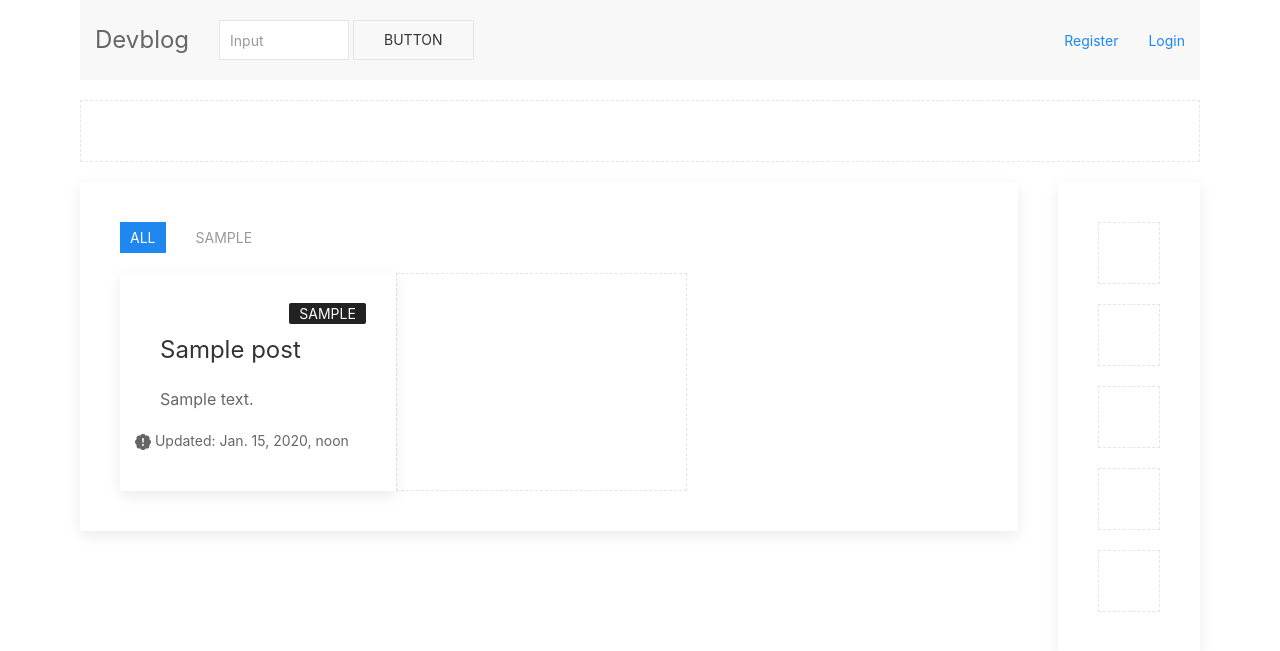
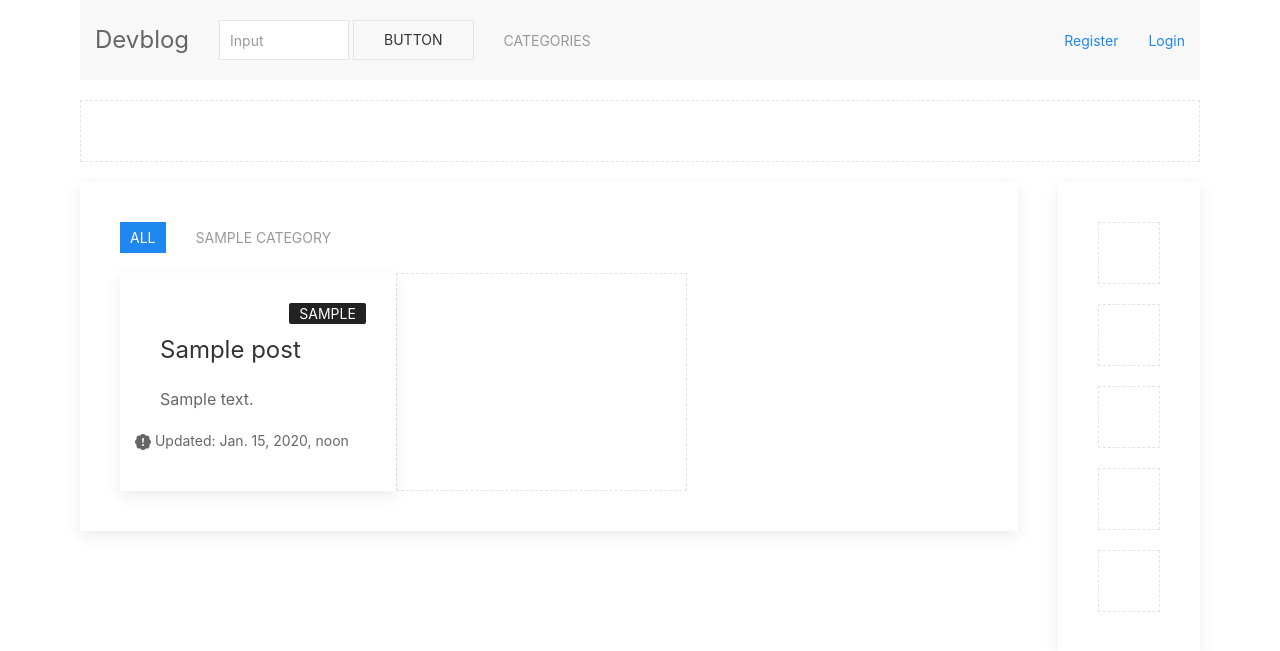
Before and after one commit to Madalin-Antonoiu/python-devblog, a Django app: page / in a window 1280 px wide. Shown: the top 651 px of the page. Run offline with Django 3.2, Linux system fonts and the light colour scheme; tables that the repository leaves empty hold one stand-in row (values such as "Sample post").

Commit message:
Categories Navigation & Sorting!

```diff
--- a/main/blog/templates/home.html
+++ b/main/blog/templates/home.html
@@ -14,8 +14,8 @@
                         <ul class="uk-subnav uk-subnav-pill">
                             <li class="uk-active" uk-filter-control><a href="#">All</a></li>
 
-                            {% for post in object_list %}
-                                <li uk-filter-control="[data-category={{ post.category }}]"><a href="#">{{ post.category }}</a></li> <!-- It only shows the categories with posts in them -->
+                            {% for category in category_menu %}
+                                <li uk-filter-control="[data-category={{ category|slugify }}]"><a href="#">{{ category }}</a></li> <!-- It only shows the categories with posts in them -->
                             {% endfor %}
                         </ul>
 
@@ -24,7 +24,7 @@
 
                             {% for post in object_list %}
 
-                            <li data-category="{{ post.category }}"> <!-- The category dictates sorting-->
+                            <li data-category="{{ post.category|slugify }}"> <!-- The category dictates sorting-->
                                 <div class="uk-card uk-card-default uk-card-body uk-card-hover">
                                         <span class="uk-card-badge uk-label uk-background-secondary">
                                             <a href="{% url 'category' post.category|slugify %}" style=" color:inherit;"> {{ post.category}}</a>
@@ -94,4 +94,8 @@
 
             </div>
         </div>
+
+
+
+
     {% endblock %}
--- a/main/blog/templates/navbar.html
+++ b/main/blog/templates/navbar.html
@@ -5,12 +5,39 @@
 
         <a class="uk-navbar-item uk-logo" href="{% url 'home' %}">Devblog</a>
 
+        <!-- Search -->
         <div class="uk-navbar-item">
             <form action="javascript:void(0)">
                 <input class="uk-input uk-form-width-small" type="text" placeholder="Input">
                 <button class="uk-button uk-button-default">Button</button>
             </form>
         </div>
+
+         <!-- Categories Navbar -->
+        <nav class="uk-navbar-container" uk-navbar>
+            <div class="uk-navbar-left">
+
+                <ul class="uk-navbar-nav">
+
+                    <li>
+                        <a href="#">Categories</a>
+                        <div class="uk-navbar-dropdown">
+                            <ul class="uk-nav uk-navbar-dropdown-nav">
+
+                                {% for category in category_menu %}
+                                    <li><a href="{% url 'category' category|slugify %}">{{ category }}</a></li> <!-- It only shows the categories with posts in them -->
+                                {% endfor %}
+
+
+                            </ul>
+                        </div>
+                    </li>
+
+                </ul>
+
+            </div>
+        </nav>
+
 
     </div>
 
--- a/main/blog/views.py
+++ b/main/blog/views.py
@@ -9,6 +9,14 @@ class HomeView(ListView): #2. Then import this view into urls
     template_name = "home.html"
     #ordering = ['-id'] - "-" means reverse order
     ordering = ['-updated_at']
+
+    #Returns a query list of our categories
+    def get_context_data(self, *args, **kwargs): # this is predefined function
+        # in here we want to query Categories model in DB and pull out the names
+        category_menu =  Category.objects.all()
+        context = super(HomeView, self).get_context_data(*args, **kwargs)
+        context["category_menu"] = category_menu
+        return context
 
 class CreatePostView(CreateView):
     model = Post
```
